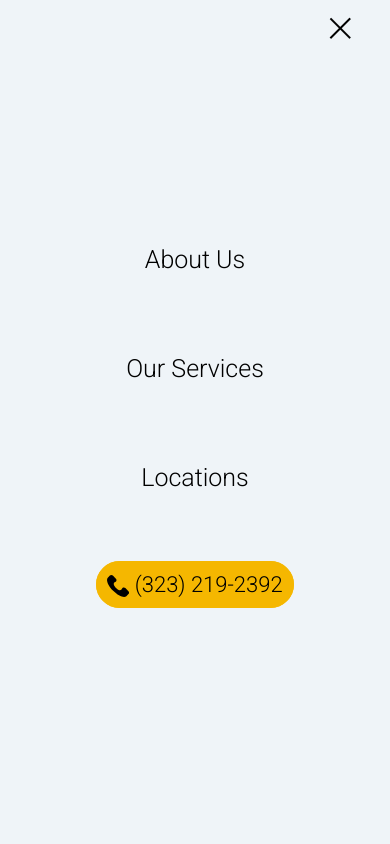
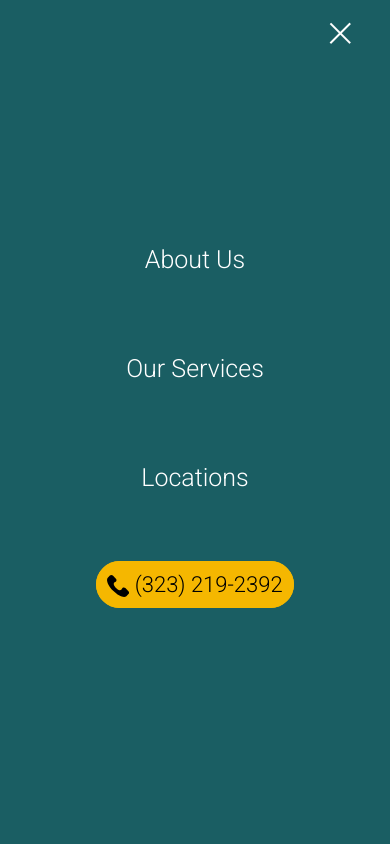
Before and after one commit to edwingl10/casamagda, a plain HTML site: page index.html in a window 390 px wide. Both pictures are taken after a click on the element 340 px from the left and 29 px from the top of the page. Shown: the top 844 px of the page. Drawn offline with Linux system fonts and the light colour scheme.

Commit message:
responsiveness for mobile and menu color
- mobile menu color change
- link text color change
- check responsiveness for mobile
- hamburger menu color change bug fix
- padding to navbar

```diff
--- a/js/menu.js
+++ b/js/menu.js
@@ -10,26 +10,24 @@ let closed = true;
 var aboutSection = new Waypoint({
     element: document.querySelector('.js--section-about'),
     handler: function(direction) {
-        //if the window is closed
+        //if the menu window is closed
         if(closed){
             if(direction == "down"){
-                header.classList.add("fixed");
-                hamIcon.classList.add("black");
+                stickyNav();
             }
             else{
-                header.classList.remove("fixed");
-                hamIcon.classList.remove("black");
+                noStickyNav();
             }
         }
     },
-    offset: '60px'
+    offset: '65px'
 });
 
 //shows nav elements
 hamMenu.addEventListener("click", ()=>{
     closed = !closed;
     //makes ham icon black
-    hamIcon.classList.add("black");
+    hamIcon.classList.add("white");
     //shows links
     nav.classList.toggle("active");
     //adds animation class to links
@@ -43,18 +41,29 @@ hamMenu.addEventListener("click", ()=>{
 
     //if the ilnks window were closed
     if(closed)
-        changeHamColor(window.pageYOffset, aboutSection.triggerPoint);
+        determineHamColor(window.pageYOffset, aboutSection.triggerPoint);
 
 });
 
 //determines if nav should be stciky
-const changeHamColor = (win, wp) => {
-
+const determineHamColor = (win, wp) => {
+    //if window is on landing page
     if(win < wp){
-        header.classList.remove("fixed");
-        hamIcon.classList.remove("black");
+        noStickyNav();
     }else{
-        header.classList.add("fixed");
-        hamIcon.classList.add("black");
+        stickyNav();
     }
 }
+
+//makes navbar sticky
+const stickyNav = ()=>{
+    header.classList.add("fixed");
+    hamIcon.classList.remove("white");
+    hamIcon.classList.add("black");
+};
+//makes navbar normal
+const noStickyNav = ()=>{
+    header.classList.remove("fixed");
+    hamIcon.classList.remove("black");
+    hamIcon.classList.add("white");
+};
--- a/styles/style.css
+++ b/styles/style.css
@@ -84,6 +84,7 @@ header{
     background: transparent;
     width: 100%;
     z-index: 3;
+    padding-top: 5px;
 }
 .brand-name{
     color: #fff;
@@ -132,6 +133,9 @@ header{
 .hamburger > .black{
     background-color: #000;
 }
+.hamburger > .white{
+    background-color: #fff;
+}
 /* hamburger menu animation */
 .rotate-ham-menu{
     transform: rotate(135deg);
@@ -144,10 +148,11 @@ header{
 }
 /* navigation */
 nav{
+    display: none;
     position: absolute;
     width: 100%;
     height: 100vh;
-    background: #EFF4F8;
+    background: #1A5E63;
     top: 0;
     left: 0;
     opacity: 0;
@@ -156,6 +161,9 @@ nav{
 /* navigation animation */
 nav.active, nav ul li.active{
     opacity:1;
+}
+.active{
+    display: block;
 }
 /* sticky navigation */
 .fixed{
@@ -183,7 +191,7 @@ nav ul li{
 }
 nav ul li a{
     font-size: 1.5625rem;
-    color: #000;
+    color: #fff;
     text-decoration: none;
 }
 nav ul li a:link,
```
